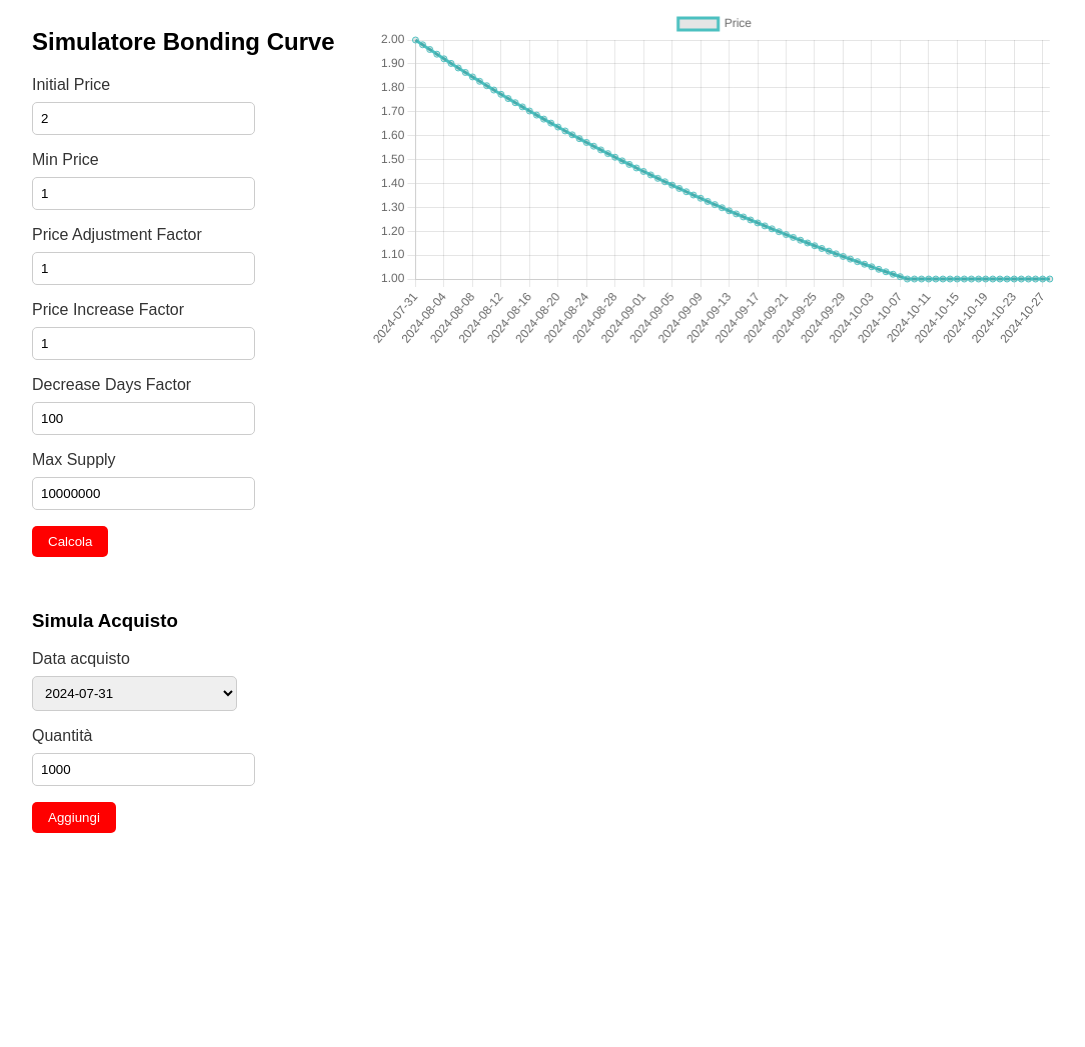
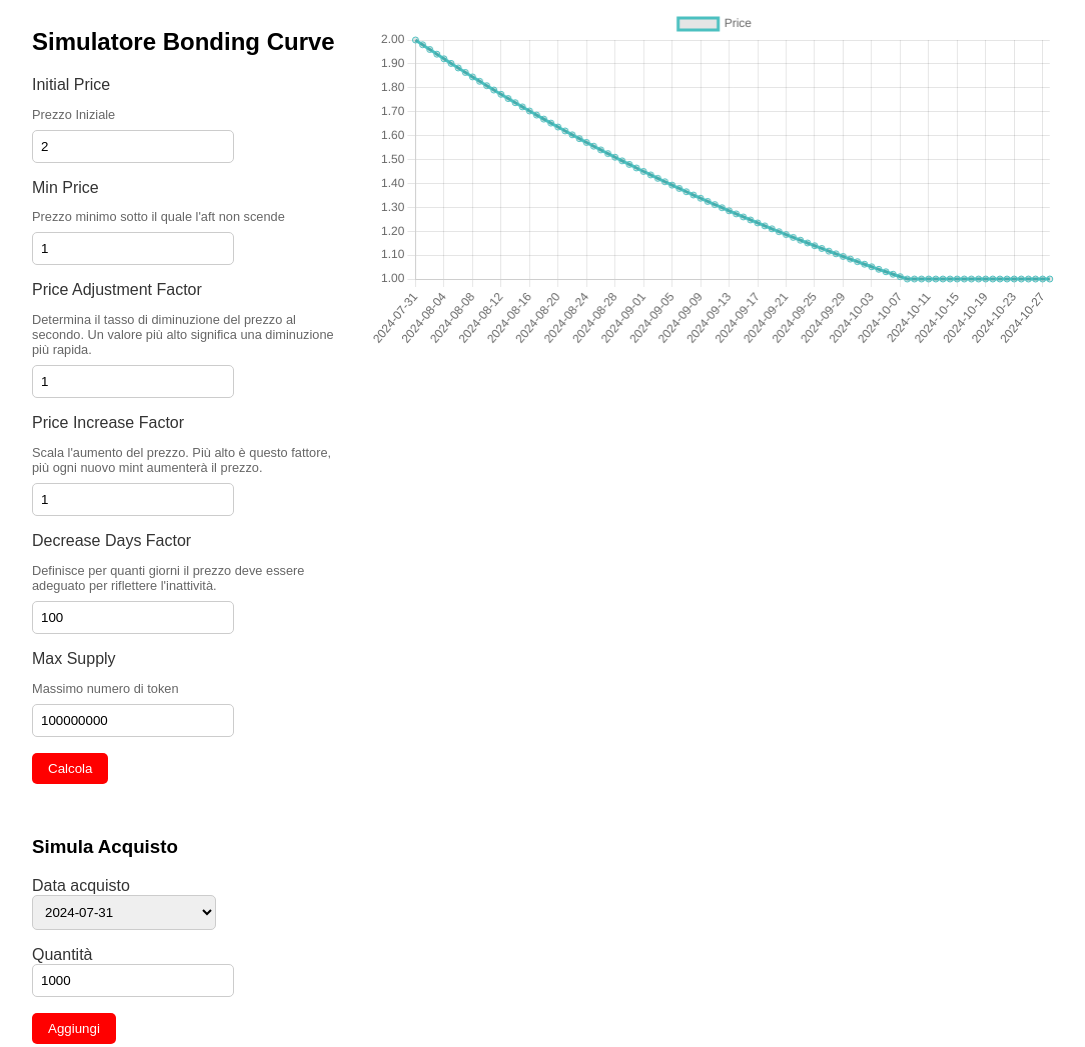
Before and after one commit to scalingparrots/tobetok-bonding-simulator, a plain HTML site: page index.html in a window 1280 px wide. Shown: the whole page, without its empty margins (96-1181 px from the left). Before the commit the page ends 857 px from the top, so only its background shows below. Drawn offline with nearby package versions, Linux system fonts and the light colour scheme.

Commit message:
adds descriptions

```diff
--- a/index.html
+++ b/index.html
@@ -3,7 +3,7 @@
 <head>
     <meta charset="UTF-8">
     <meta name="viewport" content="width=device-width, initial-scale=1.0">
-    <title>Document</title>
+    <title>Massimo Bonding</title>
     <style>
         body {
             font-family: Arial, sans-serif;
@@ -29,11 +29,17 @@
         label {
             display: block;
             margin-bottom: 1rem;
+            width: 90%;
+        }
+        label p{
+            font-size: 0.8rem;
+            color: #666;
+            margin-bottom: 0.5rem;
         }
         label span {
             display: block;
-            margin-bottom: 0.5rem;
             color: #333;
+            margin-bottom: 0;
         }
         label input,
         label select {
@@ -61,22 +67,29 @@
                 <h2>Simulatore Bonding Curve</h2>
                 <form action="">
                     <label for=""><span>Initial Price</span>
-                        <input type="text" name="initialPrice" id="initialPrice" value="2">
+                        <p>Prezzo Iniziale</p>
+                        <input type="number" type="text" name="initialPrice" id="initialPrice" value="2">
                     </label>
                     <label for="minPrice"><span>Min Price</span>
-                        <input type="text" name="minPrice" id="minPrice" value="1">
+                        <p>Prezzo minimo sotto il quale l'aft non scende</p>
+                        <input type="number" type="text" name="minPrice" id="minPrice" value="1">
                     </label>
                      <label for="priceAdjustmentFactor"><span>Price Adjustment Factor</span>
-                        <input type="text" name="priceAdjustmentFactor" id="priceAdjustmentFactor" value="1">
+                        <p>Determina il tasso di diminuzione del prezzo al secondo. Un valore più alto significa una diminuzione più rapida.</p>
+                        <input type="number" type="text" name="priceAdjustmentFactor" id="priceAdjustmentFactor" value="1">
                     </label>
-                     <label for="priceIncreaseFactor"><span>Price Increase Factor</span>
-                        <input type="text" name="priceIncreaseFactor" id="priceIncreaseFactor" value="1">
+                     <label for="priceIncreaseFactor">
+                        <span>Price Increase Factor</span>
+                        <p>Scala l'aumento del prezzo. Più alto è questo fattore, più ogni nuovo mint aumenterà il prezzo.</p>
+                        <input type="number" type="text" name="priceIncreaseFactor" id="priceIncreaseFactor" value="1">
                     </label>
                     <label for="decreaseDaysFactor"><span>Decrease Days Factor</span>
-                        <input type="text" name="decreaseDaysFactor" id="decreaseDaysFactor" value="100">
+                        <p>Definisce per quanti giorni il prezzo deve essere adeguato per riflettere l'inattività.</p>
+                        <input type="number" type="text" name="decreaseDaysFactor" id="decreaseDaysFactor" value="100">
                     </label>
                     <label for="decreaseDaysFactor"><span>Max Supply</span>
-                        <input type="text" name="maxSupply" id="maxSupply" value="10000000">
+                        <p>Massimo numero di token</p>
+                        <input type="number" type="text" name="maxSupply" id="maxSupply" value="100000000">
                     </label>
 
                     <label for="submit">
@@ -91,7 +104,7 @@
                         <select name="buyDate" id="buyDate"></select>
                     </label>
                     <label for="buyAmount"><span>Quantità</span>
-                        <input type="text" name="buyAmount" id="buyAmount" value="1000">
+                        <input type="number" type="text" name="buyAmount" id="buyAmount" value="1000">
                     </label>
                     <label for="submit">
                         <button id="simulateBuy" type="submit" >Aggiungi</button>
@@ -199,6 +212,7 @@
                 }
                 let price;
                 if ( buyIndexes.includes(i) ) {
+                    // if the price was adjusted by a buy, keep the same price
                     price = pricesArr[i]
                 } else {
                     lastPrice = pricesArr[i-1]
```
